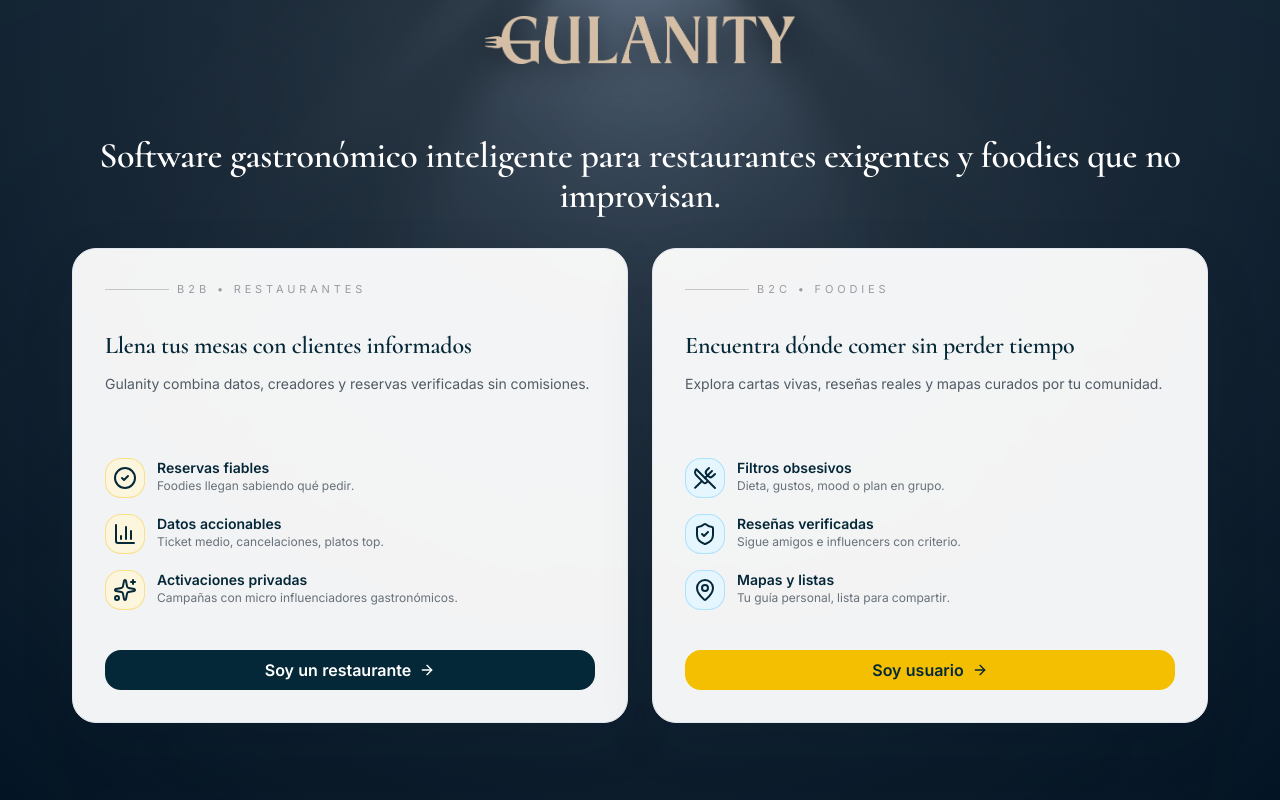
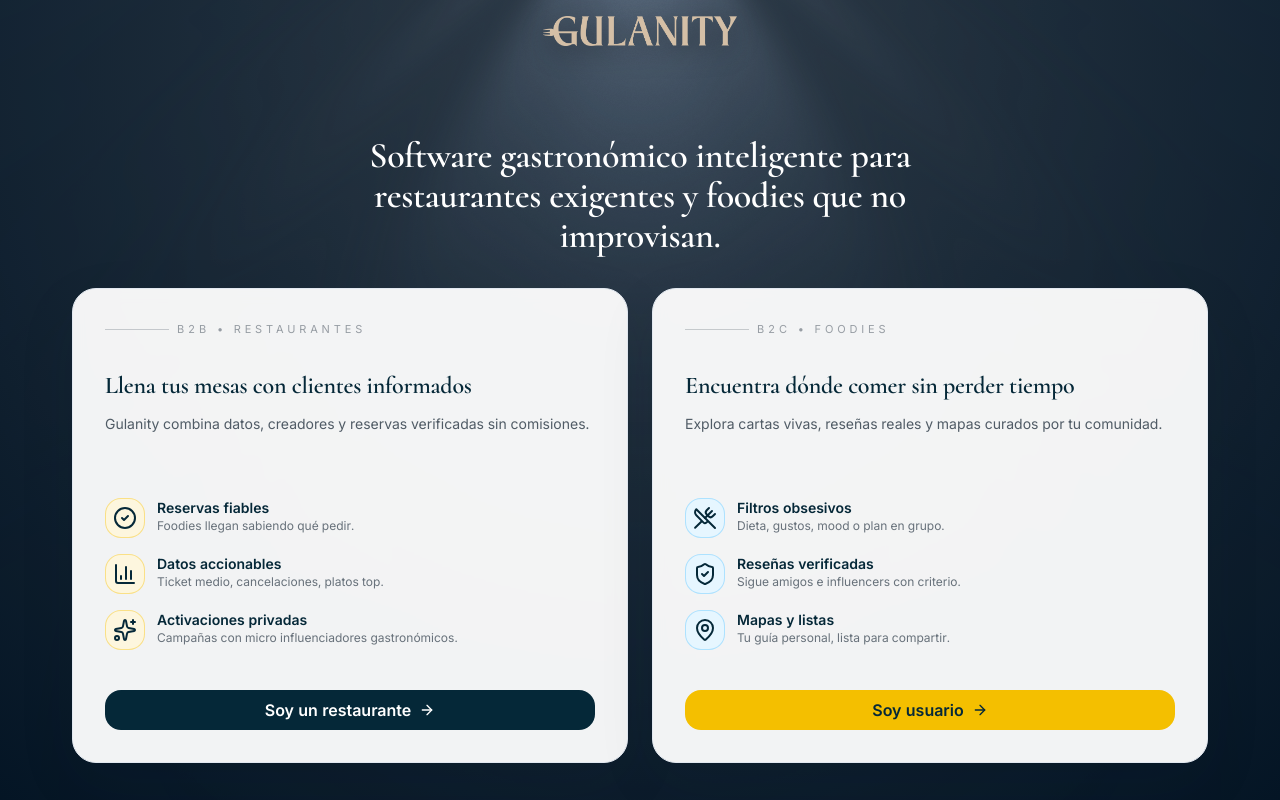
Before and after one commit to saruskas/web-gulanity, a Next.js app: page / in a window 1280 px wide. Shown: the top 800 px of the page. Built offline with nearby package versions, Linux system fonts and the light colour scheme; no server answers.

Commit message:
version landing efecto foco

```diff
--- a/src/app/components/HomeLanding.tsx
+++ b/src/app/components/HomeLanding.tsx
@@ -51,7 +51,10 @@
 
 export default function HomeLanding() {
   return (
-    <section id="hero" className="relative flex min-h-screen items-center justify-center overflow-hidden bg-[#031526] px-4 pt-6 pb-24 text-white">
+    <section
+      id="hero"
+      className="relative flex min-h-screen items-center justify-center overflow-hidden bg-[#031526] px-4 pt-6 pb-24 text-white"
+    >
       <div className="pointer-events-none absolute inset-0 bg-[radial-gradient(circle_at_50%_5%,rgba(255,255,255,0.18),rgba(3,21,38,0.85))]" />
       <LightRays
         className="opacity-90"
@@ -65,21 +68,42 @@
         noiseAmount={0.04}
         distortion={0.035}
       />
+
       <header className="pointer-events-none absolute inset-x-0 top-0 z-20 flex justify-center pt-4">
-        <motion.div initial={{ opacity: 0, y: -10 }} animate={{ opacity: 1, y: 0 }} transition={{ duration: 0.5 }}>
-          <Image src="/logo_rest.png" alt="Gulanity" width={100} height={24} priority className="h-7 w-auto drop-shadow-[0_6px_14px_rgba(0,0,0,0.45)]" />
+        <motion.div
+          initial={{ opacity: 0, y: -10 }}
+          animate={{ opacity: 1, y: 0 }}
+          transition={{ duration: 0.5 }}
+        >
+          <Image
+            src="/logo_rest.png"
+            alt="Gulanity"
+            width={194}
+            height={30}
+            sizes="194px"
+            quality={100}
+            priority
+            className="h-[30px] w-auto drop-shadow-[0_6px_14px_rgba(0,0,0,0.45)]"
+          />
         </motion.div>
       </header>
+
       <div className="container-outer relative z-10 mt-14 flex max-w-3xl flex-col items-center text-center">
         <motion.h1
-          className="mt-7 font-display text-2xl md:text-3xl lg:text-4xl text-white"
+          className="mt-7 max-w-2xl px-3 font-display text-2xl text-white md:text-3xl lg:text-4xl"
           initial={{ opacity: 0, y: 18 }}
           animate={{ opacity: 1, y: 0 }}
           transition={{ duration: 0.7, delay: 0.15 }}
         >
           Software gastronómico inteligente para restaurantes exigentes y foodies que no improvisan.
         </motion.h1>
-        <motion.div className="mt-6 w-full" initial={{ opacity: 0, y: 20 }} animate={{ opacity: 1, y: 0 }} transition={{ duration: 0.6, delay: 0.25 }}>
+
+        <motion.div
+          className="mt-6 w-full"
+          initial={{ opacity: 0, y: 20 }}
+          animate={{ opacity: 1, y: 0 }}
+          transition={{ duration: 0.6, delay: 0.25 }}
+        >
           <div className="grid gap-5 md:grid-cols-2">
             {audienceCards.map((card, index) => (
               <motion.article
@@ -92,20 +116,29 @@
                 whileTap={{ scale: 0.985 }}
               >
                 <span
-                className={`pointer-events-none absolute inset-0 opacity-0 blur-3xl transition duration-500 group-hover:opacity-70 ${card.tone === "b2b" ? "bg-[radial-gradient(circle_at_top,rgba(244,191,0,0.45),transparent_55%)]" : "bg-[radial-gradient(circle_at_top,rgba(0,163,255,0.45),transparent_60%)]"}`}
+                  className={`pointer-events-none absolute inset-0 opacity-0 blur-3xl transition duration-500 group-hover:opacity-70 ${
+                    card.tone === "b2b" ? "bg-[radial-gradient(circle_at_top,rgba(244,191,0,0.45),transparent_55%)]" : "bg-[radial-gradient(circle_at_top,rgba(0,163,255,0.45),transparent_60%)]"
+                  }`}
                   aria-hidden="true"
                 />
-              <div className="relative flex items-center gap-2 text-[11px] uppercase tracking-[0.35em] text-[#0C1B2A]/40">
+                <div className="relative flex items-start gap-4">
+                  <div className="flex-1">
+                    <div className="flex items-center gap-2 text-[11px] uppercase tracking-[0.35em] text-[#0C1B2A]/40">
                       <span className="h-px w-8 bg-[#0C1B2A]/20" />
                       {card.badge}
                     </div>
-              <h3 className="relative mt-6 text-2xl font-semibold text-[#052838]">{card.title}</h3>
-              <p className="relative mt-3 text-sm text-[#0C1B2A]/70">{card.description}</p>
+                    <h3 className="mt-6 text-2xl font-semibold text-[#052838]">{card.title}</h3>
+                    <p className="mt-3 text-sm text-[#0C1B2A]/70">{card.description}</p>
+                  </div>
+                </div>
+
                 <ul className="relative mt-8 space-y-4">
                   {card.bullets.map((bullet) => (
                     <li key={bullet.title} className="flex gap-3">
                       <span
-                      className={`flex h-10 w-10 items-center justify-center rounded-2xl border ${card.tone === "b2b" ? "border-[#F4BF00]/40 bg-[#FDF6DE]" : "border-[#00A3FF]/25 bg-[#E6F6FF]"}`}
+                        className={`flex h-10 w-10 items-center justify-center rounded-2xl border ${
+                          card.tone === "b2b" ? "border-[#F4BF00]/40 bg-[#FDF6DE]" : "border-[#00A3FF]/25 bg-[#E6F6FF]"
+                        }`}
                       >
                         <bullet.icon className="h-5 w-5 text-[#052838]" />
                       </span>
@@ -116,11 +149,14 @@
                     </li>
                   ))}
                 </ul>
+
                 <div className="relative mt-10">
                   <Button
                     asChild
                     size="lg"
-                  className={`w-full rounded-2xl py-4 text-base font-semibold ${card.tone === "b2b" ? "bg-[#052838] text-white hover:bg-[#03182A]" : "bg-[#F4BF00] text-[#052838] hover:bg-[#f6c63d]"}`}
+                    className={`w-full rounded-2xl py-4 text-base font-semibold ${
+                      card.tone === "b2b" ? "bg-[#052838] text-white hover:bg-[#03182A]" : "bg-[#F4BF00] text-[#052838] hover:bg-[#f6c63d]"
+                    }`}
                   >
                     <Link href={card.href} className="flex items-center justify-center gap-2">
                       {card.cta}
```
Lines whose indentation alone changed are shown as unchanged.
